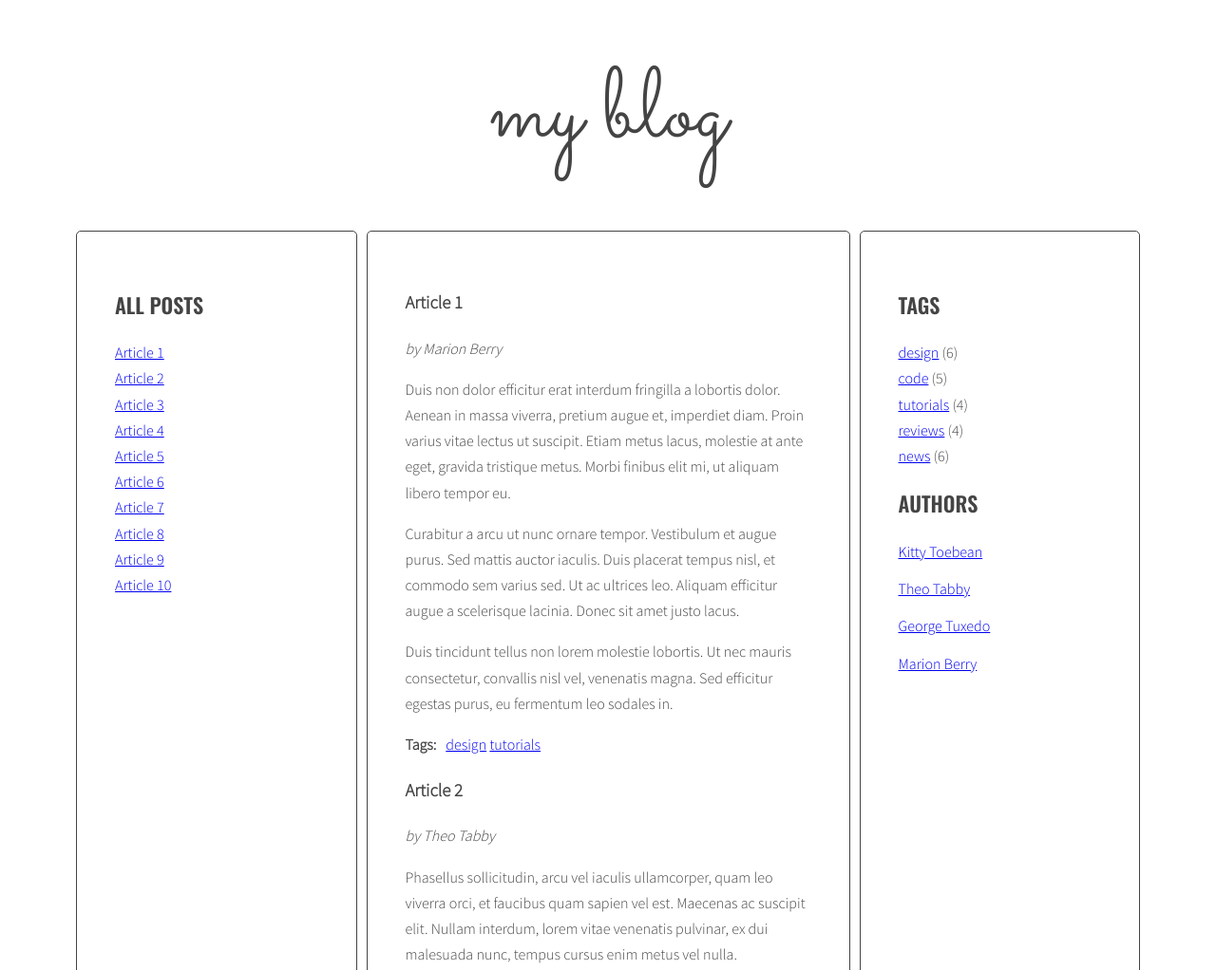
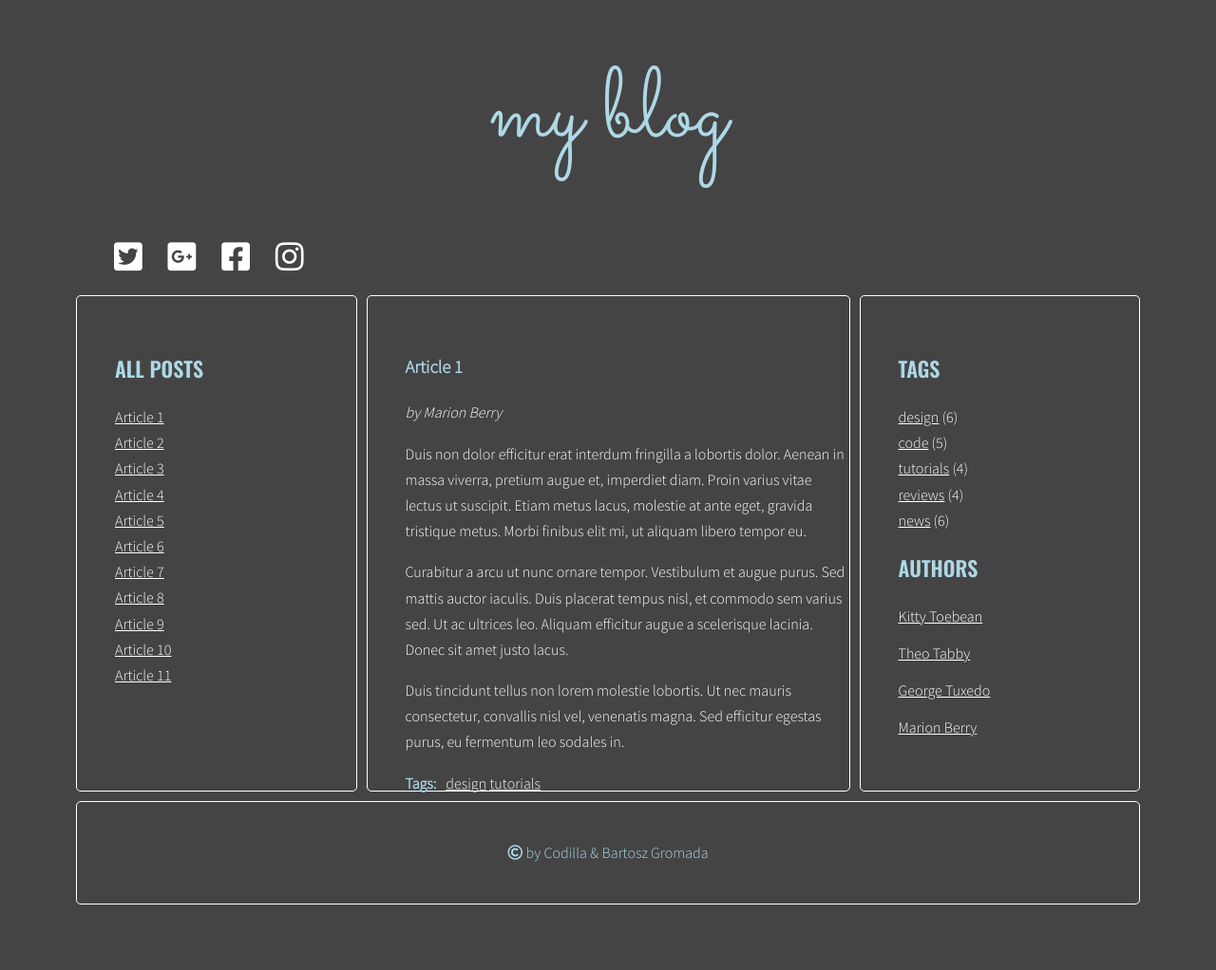
Before and after one commit to BartoszGromada/javascript-blog, a website: page index.html in a window 1280 px wide. Shown: the top 1022 px of the page at 95% size. After the commit the page ends 961 px from the top, so only its background shows below. Drawn offline with nearby package versions, Linux system fonts and the light colour scheme.

Commit message:
upgrade_style_change_post_display

```diff
--- a/index.html
+++ b/index.html
@@ -3,18 +3,29 @@
 	<head>
 		<meta charset="UTF-8">
 		<title>Javascript-blog</title>
+		<link rel="stylesheet" href="https://cdnjs.cloudflare.com/ajax/libs/font-awesome/5.9.0/css/all.min.css">
 		<link rel="stylesheet" href="css/style.css">
 	</head>
 	<body>
 		<div class="blog">
 			<div class="container">
     			<h1 class="logo">my blog</h1>
+    			<main clas="wrapper">
+    				<section class="social-media">
+    					<ul class="list social">
+    						<li class="social-item"><i class="fab fa-twitter-square"></i></li>
+    						<li class="social-item"><i class="fab fa-google-plus-square"></i></li>
+    						<li class="social-item"><i class="fab fa-facebook-square"></i></li>
+    						<li class="social-item"><i class="fab fa-instagram"></i></li>
+    					</ul>
+    				</section>
+				</main>
     			<main class="wrapper">
       				<aside class="sidebar">
         				<h2 class="section-title">All posts</h2>
         				<ul class="list titles">
 				          	<li><a href="#article-1" class="active"><span>Article 1</span></a></li>
-				          	<li><a href="#article-2" class="active"><span>Article 2</span></a></li>
+				          	<li><a href="#article-2"><span>Article 2</span></a></li>
 				          	<li><a href="#article-3"><span>Article 3</span></a></li>
 				          	<li><a href="#article-4"><span>Article 4</span></a></li>
 				          	<li><a href="#article-5"><span>Article 5</span></a></li>
@@ -44,7 +55,7 @@
             					</ul>
           					</div>
         				</article>
-        				<article class="post active" id="article-2">
+        				<article class="post" id="article-2">
           					<h3 class="post-title">Article 2</h3>
           					<p class="post-author">by Theo Tabby</p>
           					<div class="post-content">
@@ -210,6 +221,24 @@
             					</ul>
           					</div>
        	 				</article>
+       	 				<article class="post" id="article-11">
+					        <h3 class="post-title">Article 11</h3>
+					        <p class="post-author">by George Tuxedo</p>
+					        <div class="post-content">
+					            <p>Mauris vel pellentesque turpis, ac sodales nisl. Quisque iaculis mi velit, ut convallis tellus accumsan a. Quisque iaculis, nisi et dignissim tincidunt, nisl eros euismod nulla, finibus laoreet erat enim posuere elit.</p>
+
+					            <p>Aenean at semper urna. Duis vel sapien molestie, egestas diam consequat, molestie nulla. Praesent a malesuada metus. Praesent et tempus leo.</p>
+					            <p>Mauris in eleifend neque, vitae eleifend velit. Maecenas purus est, bibendum eget imperdiet id, dictum sed ante. Aenean a magna et eros sagittis aliquet.</p>
+          					</div>
+          					<div class="post-tags">
+					            <p><strong>Tags:</strong></p>
+					            <ul class="list list-horizontal">
+						            <li><a href="#">news</a></li>
+						            <li><a href="#">reviews</a></li>
+						            <li><a href="#">design</a></li>
+	            				</ul>
+          					</div>
+        				</article>
       				</section>
       				<aside class="sidebar">
 				        <h2 class="section-title">Tags</h2>
@@ -245,6 +274,11 @@
         				</ul>
       				</aside>
     			</main>
+    			<main clas="wrapper">
+    				<section class="contact">
+    					<span><i class="far fa-copyright"></i> by Codilla & Bartosz Gromada</span>
+    				</section>
+				</main>
   			</div>
 		</div>
 		<script src="js/script.js"></script>
--- a/js/script.js
+++ b/js/script.js
@@ -8,13 +8,13 @@ const titleClickHandler = function(event){
     articleSelector = clickedElement.getAttribute('href'),
     targetArticle = document.querySelector(articleSelector);
 
-  for(let activeLink of activeLinks){
+  for (let activeLink of activeLinks) {
     activeLink.classList.remove('active');
   }
 
   clickedElement.classList.add('active');
 
-  for(let activeArticle of activeArticles){
+  for (let activeArticle of activeArticles) {
     activeArticle.classList.remove('active');
   }
 
@@ -30,12 +30,12 @@ const optArticleSelector = '.post',
 function generateTitleLinks(){
   let html ='';
 
-  for(let article of articles){
+  for (let article of articles) {
     const articleId = article.getAttribute('id');
     const articleTitle = article.querySelector(optTitleSelector).innerHTML;
     const linkHTML = '<li><a href="#' + articleId + '"><span>' + articleTitle + '</span></a></li>';
-    html = html + linkHTML;
-      /*  titleList.innerHTML = titleList.innerHTML + linkHTML; */
+    html += linkHTML;
+      /* titleList.innerHTML += linkHTML; */
       /* titleList.insertAdjacentHTML('afterbegin',linkHTML); */
   }
 
@@ -43,7 +43,7 @@ function generateTitleLinks(){
 
   const links = document.querySelectorAll('.titles a');
 
-  for(let link of links){
+  for (let link of links) {
     link.addEventListener('click', titleClickHandler);
   }
 }
--- a/sass/style.scss
+++ b/sass/style.scss
@@ -1,27 +1,31 @@
 @import url('https://fonts.googleapis.com/css?family=Oswald:400,600|Sacramento|Source+Sans+Pro:300&subset=latin-ext');
 
-// Variables //
+// Variables
 
 $color-light: #fff;
+$color-alternative: lightblue;
 $color-dark: #444;
 
 $font-logo: 'Sacramento', cursive;
 $font-header: 'Oswald', sans-serif;
 $font-text: 'Source Sans Pro', sans-serif;
 
-// Global //
+// Global
 
 *, *::before, *::after {
   box-sizing: border-box;
 }
 
 body {
-  background: $color-light;
+  background: $color-dark;
   font-family: $font-text;
-  color: $color-dark;
+  color: $color-light;
   font-weight: 300;
   font-size: 16px;
   line-height: 1.7;
+  a {
+    color: $color-light;
+  }
 }
 
 .container {
@@ -34,14 +38,15 @@ body {
   text-transform: uppercase;
   font-family: $font-header;
   font-weight: 600;
+  color: $color-alternative;
   span {
     text-transform: none;
     font-weight: 400;
-    color: lighten($color-dark, 20%);
+    color: $color-alternative;
   }
 }
 
-// Layout //
+// Layout
 
 .wrapper {
   display: flex;
@@ -54,17 +59,18 @@ body {
 
 .posts {
   flex: 2 0 0;
+  position: relative;
 }
 
-.sidebar, .posts {
-  background: $color-light;
+.sidebar, .posts, .contact,{
+  background: $color-dark;
   margin-right: 10px;
   padding: 40px;
-  border: 1px solid $color-dark;
+  border: 1px solid $color-light;
   border-radius: 5px;
 }
 
-// Logo //
+// Logo
 
 .logo {
   font-family: $font-logo;
@@ -72,9 +78,23 @@ body {
   font-size: 104px;
   line-height: 1;
   text-align: center;
+  color: $color-alternative;
 }
 
-// Lists //
+// Social Media
+
+.social-media {
+  margin: 10px 0 10px 10px;
+  font-size: 34px;
+  padding-left: 40px;
+}
+
+.social-item {
+  display: inline;
+  margin-right: 20px;
+}
+
+// Lists
 
 .list {
   list-style-type: none;
@@ -82,6 +102,7 @@ body {
   padding: 0;
   .active {
     font-weight: bold;
+    color: $color-alternative
   }
 }
 
@@ -91,7 +112,7 @@ body {
   }
 }
 
-// Authors //
+// Authors
 
 .authors {
   li {
@@ -99,13 +120,22 @@ body {
   }
 }
 
-// Post //
+// Post
 
 .post {
-  display: none;
+  display: block;
+  z-index: 0;
+  opacity: 0;
+  position: absolute;
   &.active {
-    display: block;
+    z-index: 1;
+    opacity: 100;
+    transition: 1s linear;
   }
+}
+
+.post-title {
+  color: $color-alternative;
 }
 
 .post-author {
@@ -116,5 +146,15 @@ body {
   display: flex;
   p {
     margin: 0 10px 0 0;
+    color: $color-alternative;
   }
 }
+
+// Contact
+
+.contact {
+  margin-top: 10px;
+  margin-left: 10px;
+  text-align: center;
+  color: $color-alternative;
+}
```
Also changed, not shown: package.json (+6 -1 lines), .eslintrc.yml (added), css/style.css, 2 other files.
